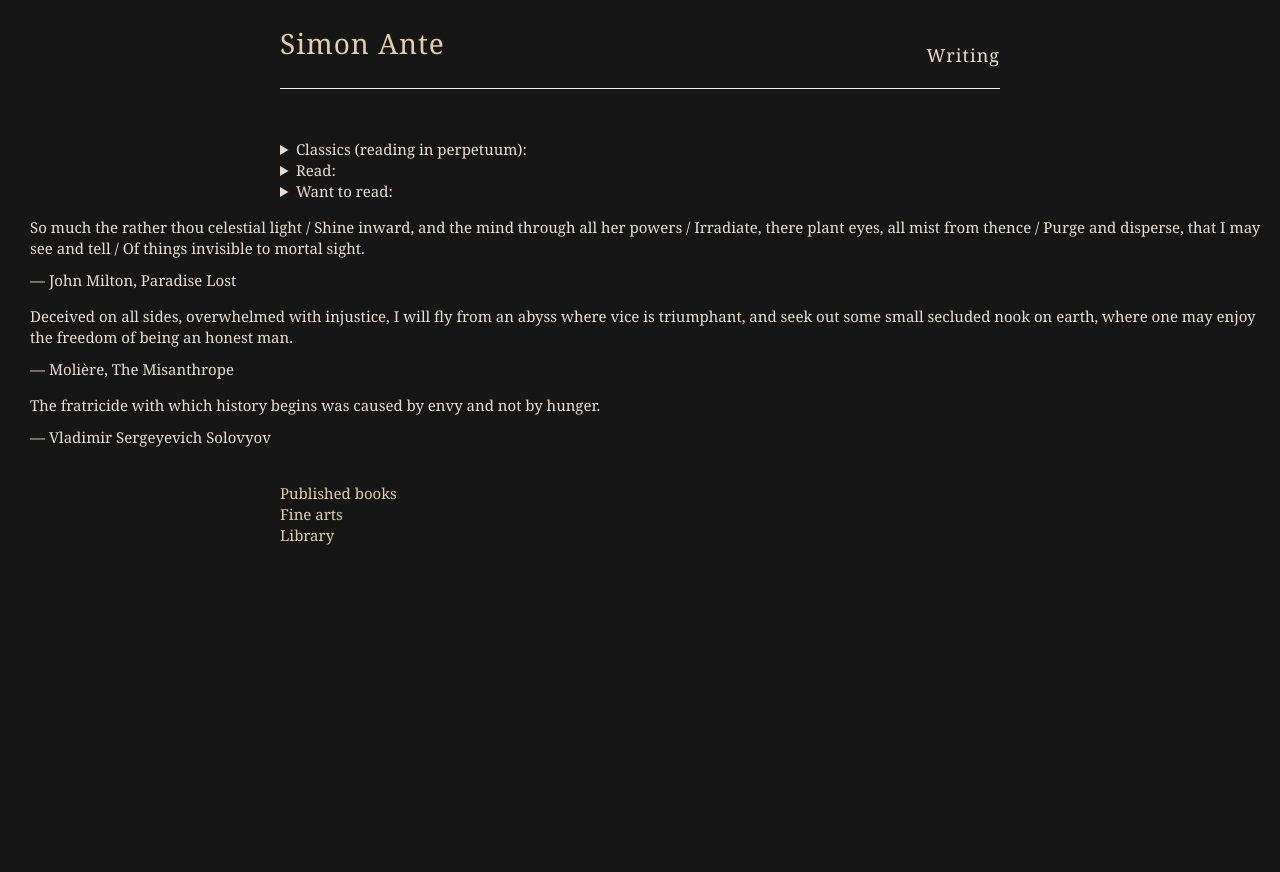
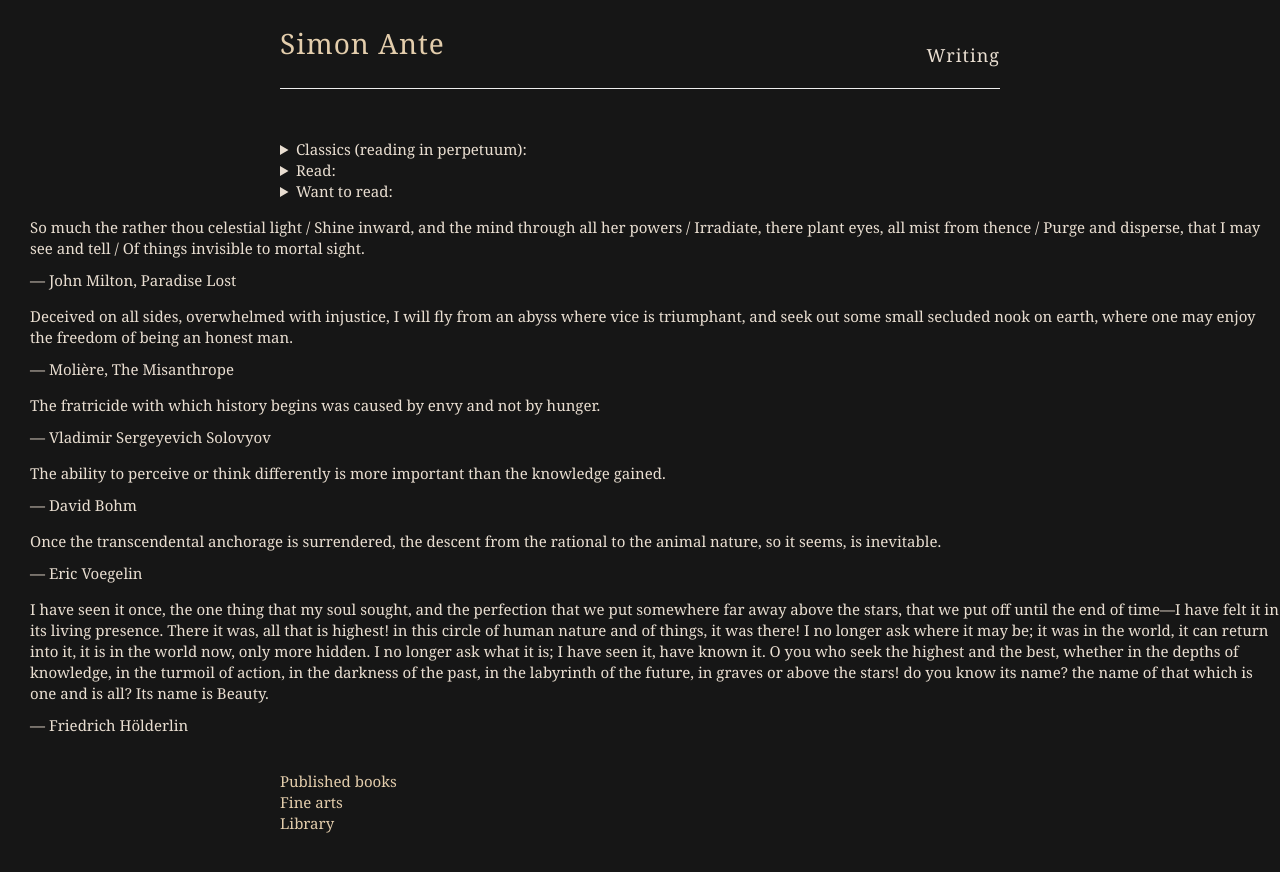
Before and after one commit to simonante/shimonem, a Jekyll site: the page built from books.md, in a window 1280 px wide. Shown: the top 872 px of the page. Built offline with Jekyll 4.4.1, drawn with Linux system fonts in a browser that asks for light colours.

Commit message:
Update books.html

```diff
--- a/_layouts/books.html
+++ b/_layouts/books.html
@@ -105,6 +105,18 @@
         </details>
     {% include analytics.html %}
     {% include open-embed.html %}
+
+<script>
+    var myArray = [
+        "<ul><p>The words of the Preacher, the son of David, king in Jerusalem. Vanity of vanities, saith the Preacher, vanity of vanities; all is vanity.</p><p>— Ecclesiastees 1:1-2</p></ul><ul><p>The fratricide with which history begins was caused by envy and not by hunger.</p><p>— Vladimir Sergeyevich Solovyov</p></ul><ul><p>Great things are done when men and mountains meet; this is not done by jostling in the street.</p><p>— William Blake</p></ul>",
+        "<ul><p>The ability to perceive or think differently is more important than the knowledge gained.</p><p>— David Bohm</p></ul><ul><p>Once the transcendental anchorage is surrendered, the descent from the rational to the animal nature, so it seems, is inevitable.</p><p>— Eric Voegelin</p></ul><ul><p>I have seen it once, the one thing that my soul sought, and the perfection that we put somewhere far away above the stars, that we put off until the end of time—I have felt it in its living presence. There it was, all that is highest! in this circle of human nature and of things, it was there! I no longer ask where it may be; it was in the world, it can return into it, it is in the world now, only more hidden. I no longer ask what it is; I have seen it, have known it. O you who seek the highest and the best, whether in the depths of knowledge, in the turmoil of action, in the darkness of the past, in the labyrinth of the future, in graves or above the stars! do you know its name? the name of that which is one and is all? Its name is Beauty.</p><p>— Friedrich Hölderlin</p></ul>",
+        "<ul><p>So much the rather thou celestial light / Shine inward, and the mind through all her powers / Irradiate, there plant eyes, all mist from thence / Purge and disperse, that I may see and tell / Of things invisible to mortal sight.</p><p>— John Milton, Paradise Lost</p></ul><ul><p>Deceived on all sides, overwhelmed with injustice, I will fly from an abyss where vice is triumphant, and seek out some small secluded nook on earth, where one may enjoy the freedom of being an honest man.</p><p>— Molière, The Misanthrope</p></ul><ul><p>The fratricide with which history begins was caused by envy and not by hunger.</p><p>— Vladimir Sergeyevich Solovyov</p></ul>"
+    ];
+
+    var randomItem = myArray[Math.floor(Math.random()*myArray.length)];
+
+    document.body.innerHTML += randomItem;
+</script>
            </div>
 
     <div id="main" role="main" class="container">
```
